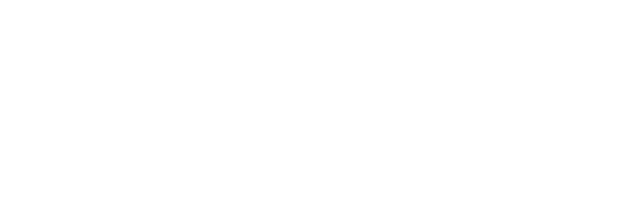
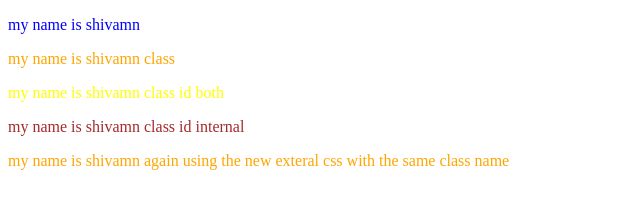
Before and after one commit to shivamsingh163248/Front-End-Web-Development-coding-ninjas, a plain HTML site: page specify_the _selector/index.html in a window 1280 px wide. Shown: the whole page, without its empty margins (0-640 px from the left). Drawn offline with Linux system fonts and the light colour scheme.

Commit message:
learning selector prfreance

```diff
--- a/specify_the _selector/index.html
+++ b/specify_the _selector/index.html
@@ -4,11 +4,17 @@
     <meta charset="UTF-8">
     <meta name="viewport" content="width=device-width, initial-scale=1.0">
     <title>Document</title>
+    <link rel="stylesheet" href="style.css">
 </head>
 <body>
 
 <!-- check the selector of the paragraph are thw working --->
 
+<p> my name is shivamn </p>
+<p class="red-color"> my name is shivamn class  </p>
+<p id="blue_color" class="red-color"  > my name is shivamn  class id both</p>
+<p class="red-color" id="blue_color " style="color: brown;"> my name is shivamn  class id internal </p>
+<p class="red-color"> my name is shivamn  again using the new exteral css with the same class name </p>
 
 
 </body>
--- a/specify_the _selector/style.css
+++ b/specify_the _selector/style.css
@@ -0,0 +1,14 @@
+p{
+    color: blue;
+}
+
+
+.red-color{
+    color: green;
+}
+#blue_color{
+    color: yellow;
+}
+.red-color{
+    color: orange;
+}
```
